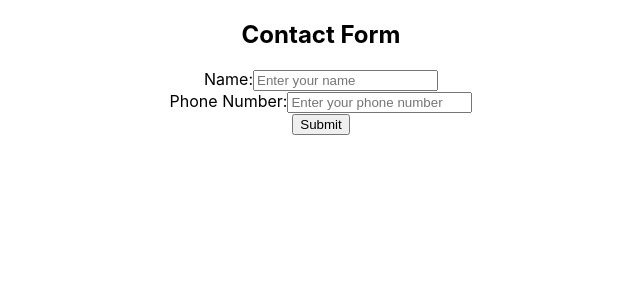
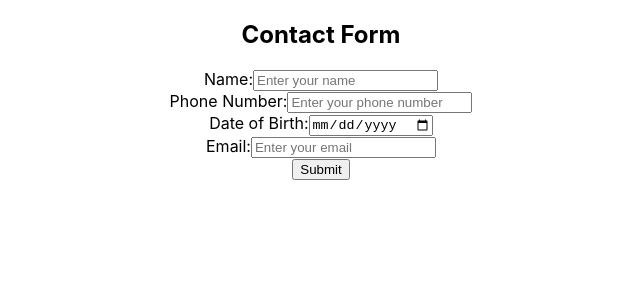
Before and after one commit to codekakshaa/test-react-project, a React (Create React App) app: page / in a window 1280 px wide. Shown: the top 300 px of the page, without its empty margins (319-959 px from the left). Built offline with nearby package versions, Linux system fonts and the light colour scheme.

Commit message:
Contact Form Update

```diff
--- a/src/App.js
+++ b/src/App.js
@@ -5,8 +5,9 @@ function App() {
     e.preventDefault();
     const name = e.target.elements.name.value;
     const phone = e.target.elements.phone.value;
+    const dob = e.target.elements.dob.value;
     const email = e.target.elements.email.value;
-    alert(`Name: ${name}, Phone: ${phone}, Email: ${email}`);
+    alert(`Name: ${name}, Phone: ${phone}, Date of Birth: ${dob}, Email: ${email}`);
   };
 
   return (
@@ -34,7 +35,16 @@ function App() {
               required
             />
           </div>
-          {/* <div className="form-group">
+          <div className="form-group">
+            <label htmlFor="dob">Date of Birth:</label>
+            <input
+              type="date"
+              id="dob"
+              name="dob"
+              required
+            />
+          </div>
+          <div className="form-group">
             <label htmlFor="email">Email:</label>
             <input
               type="email"
@@ -43,7 +53,7 @@ function App() {
               placeholder="Enter your email"
               required
             />
-          </div> */}
+          </div>
           <button type="submit" className="submit-btn">Submit</button>
         </form>
       </div>
```
